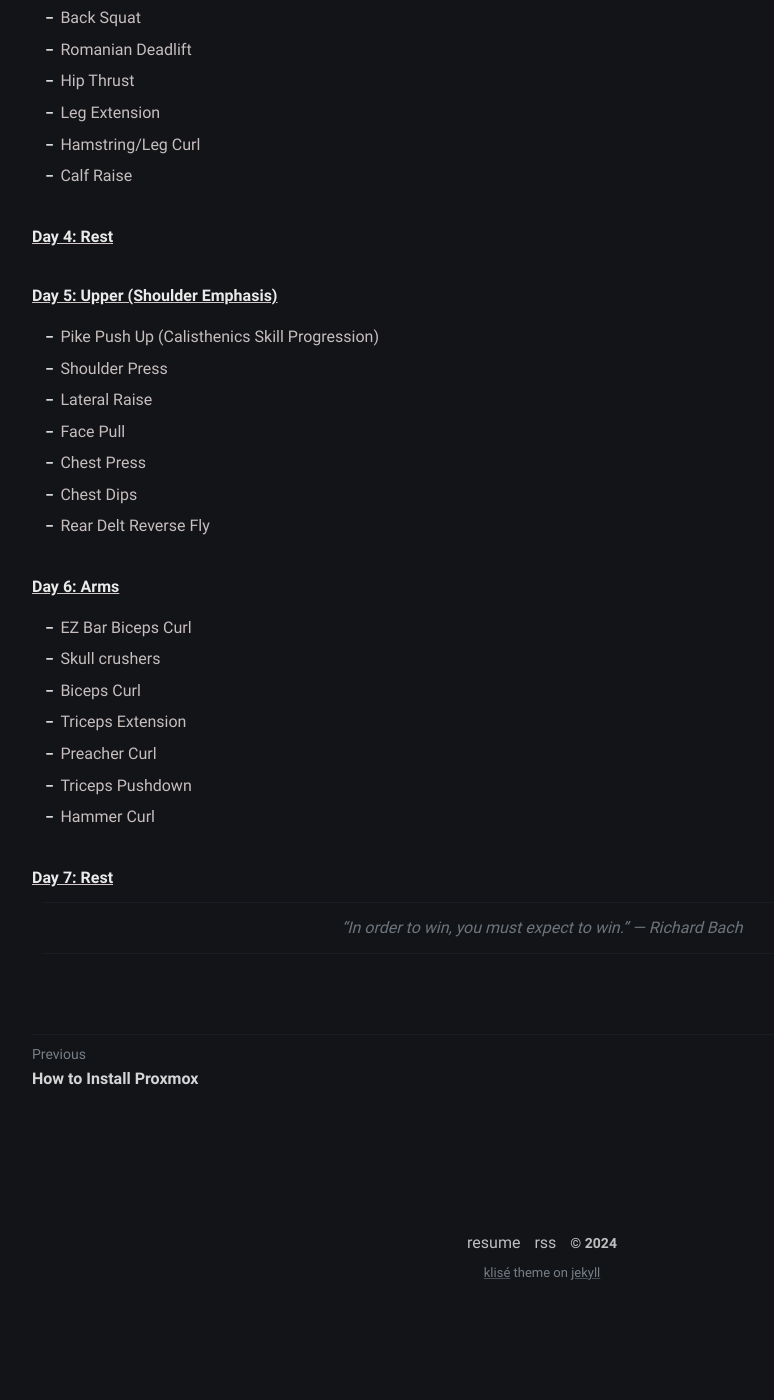
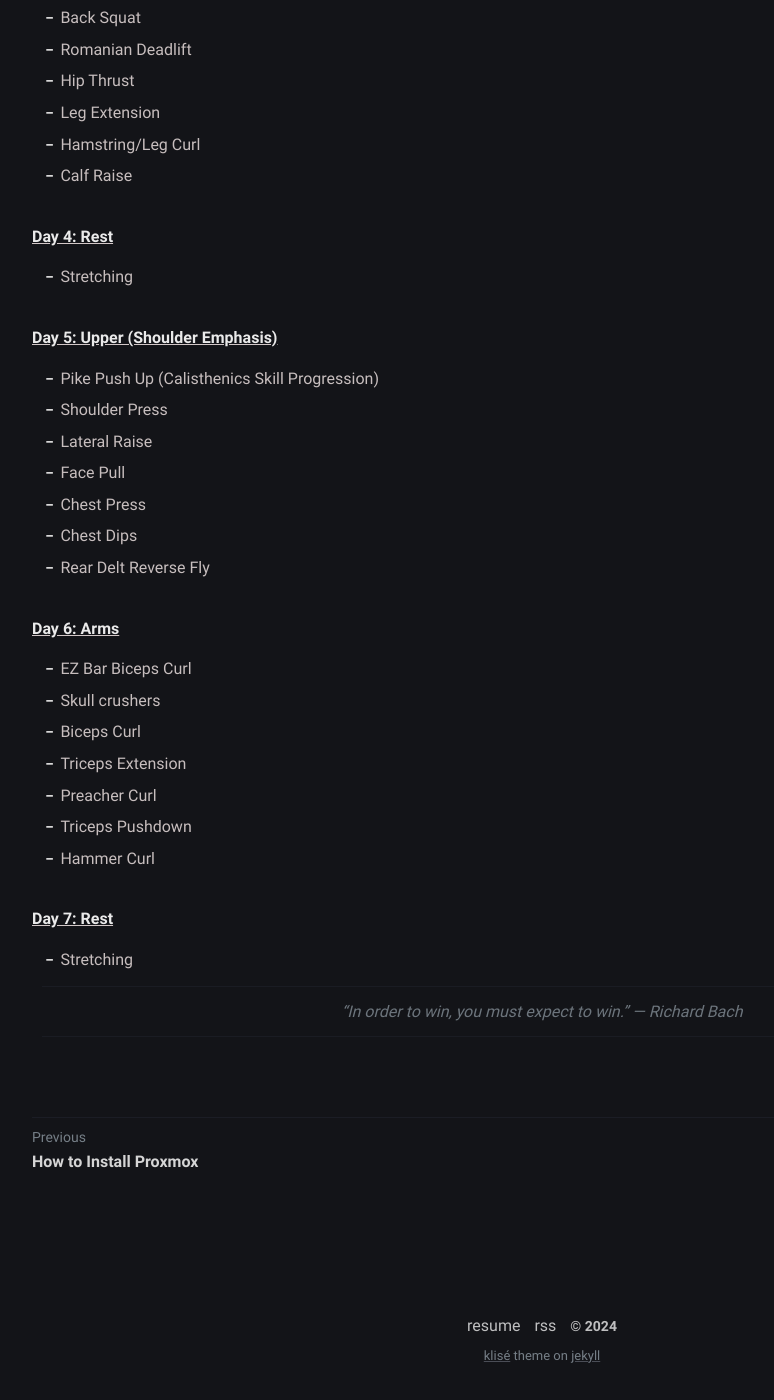
Before and after one commit to dadavidson/dadavidson-blog, a Jekyll site: the page built from _posts/2024-11-29-physical-training.md, in a window 1280 px wide and 1400 px high, scrolled down 1725 px. Shown: the whole window, without its empty margins (98-872 px from the left). Built offline with Jekyll 4.4.1, drawn with Linux system fonts in a browser that asks for light colours; before the commit the page ends 3042 px from its top, so only the background shows below that.

Commit message:
Update 2024-11-29-physical-training.md

```diff
--- a/_posts/2024-11-29-physical-training.md
+++ b/_posts/2024-11-29-physical-training.md
@@ -56,6 +56,7 @@ My training split / workouts all logged via the [Hevy workout app](https://hevy.
 - Calf Raise
 
 ##### <u>Day 4: Rest</u>
+- Stretching
 
 ##### <u>Day 5: Upper (Shoulder Emphasis)</u>
 - Pike Push Up (Calisthenics Skill Progression)
@@ -76,6 +77,7 @@ My training split / workouts all logged via the [Hevy workout app](https://hevy.
 - Hammer Curl
 
 ##### <u>Day 7: Rest</u>
+- Stretching
 
 > "In order to win, you must expect to win."
 > — Richard Bach
```
